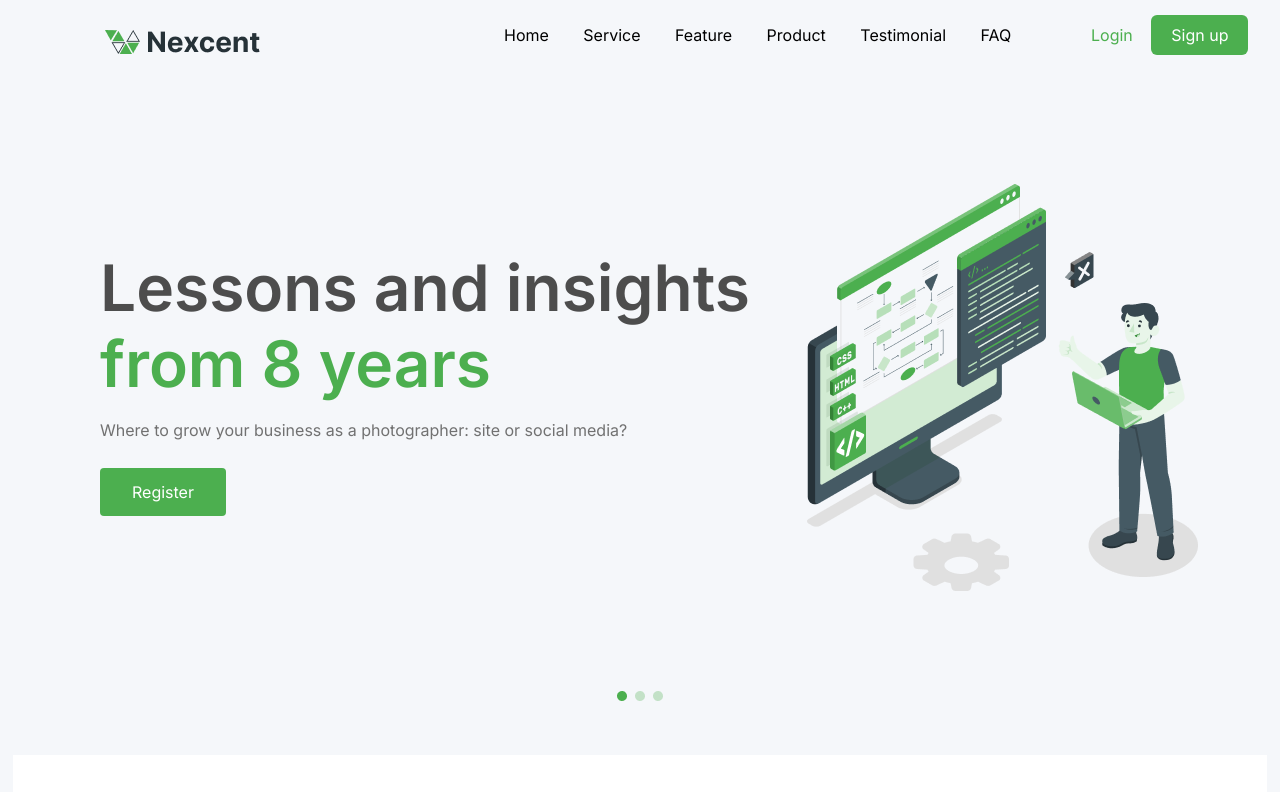
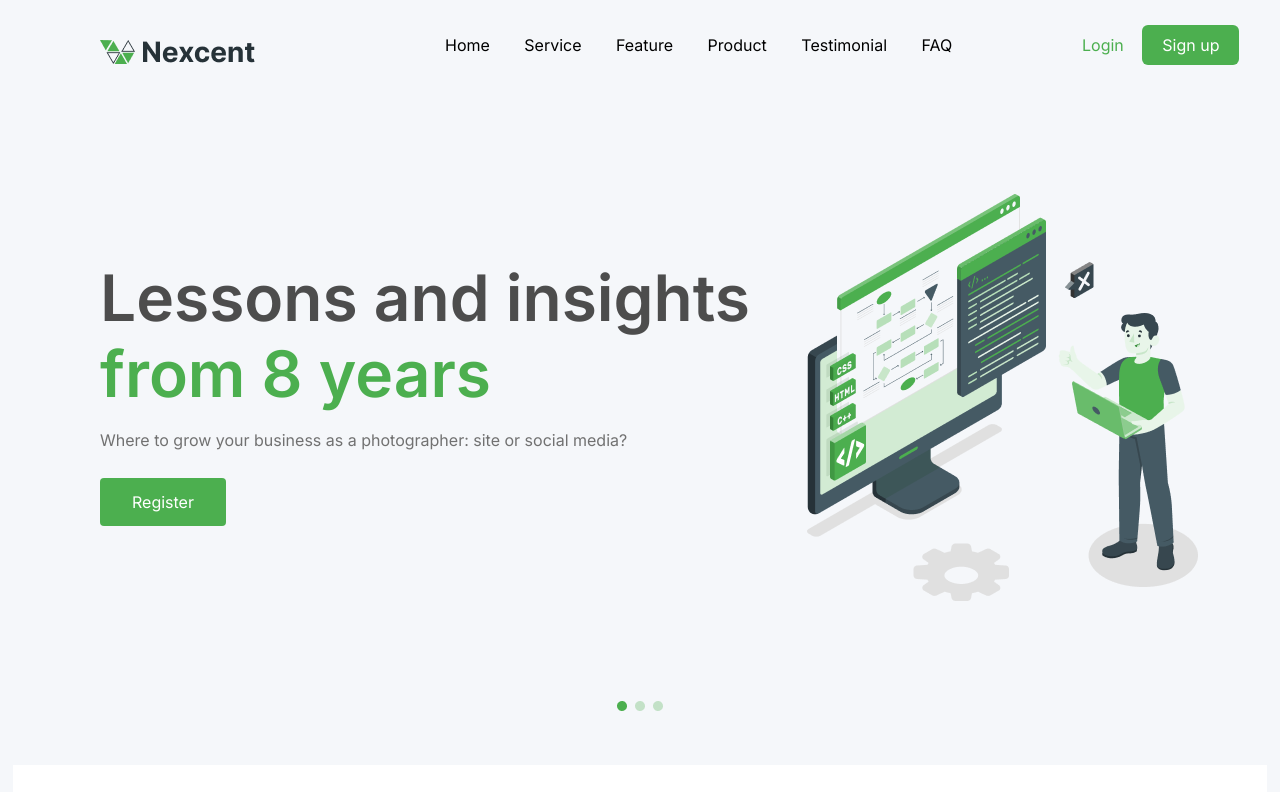
Before and after one commit to akoolboy331-commits/2604.html.portfolio2, a plain HTML site: page index.html in a window 1280 px wide. Shown: the top 792 px of the page. Drawn offline with Linux system fonts and the light colour scheme.

Commit message:
style.css

```diff
--- a/style.css
+++ b/style.css
@@ -20,14 +20,16 @@ a{
 nav{
     width: 100%;
     background-color: #F5F7FA;
+    margin-top: 10px;
 }
 .logo{
-    width: 30%;
-    margin: 30px 0 30px 105px;
+    width: 25%;
+    margin: 30px 0 30px 100px;
 }
 .menu{
     width: 45%;
     margin: 25px 0 35px 0;
+    margin: 25px 50px 35px 10px;
 }
 .menu a{
     color: black;
```
